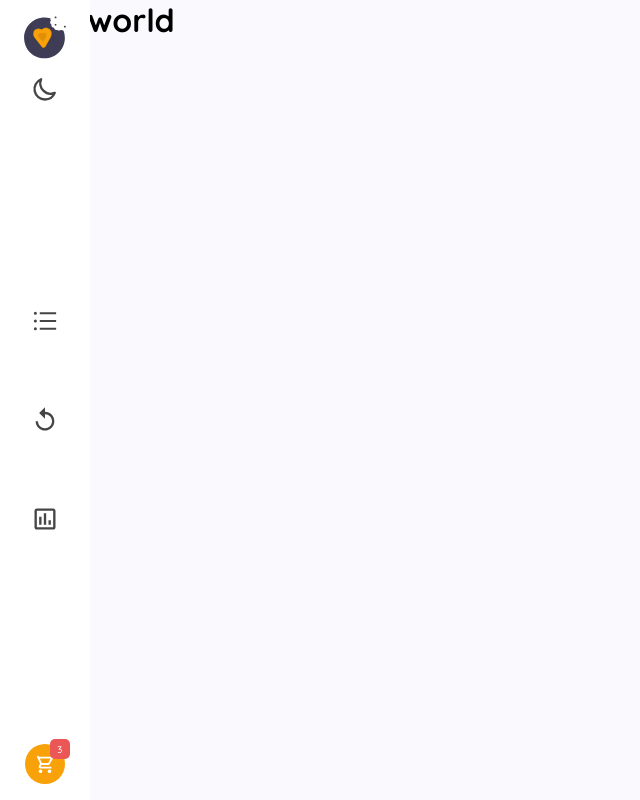
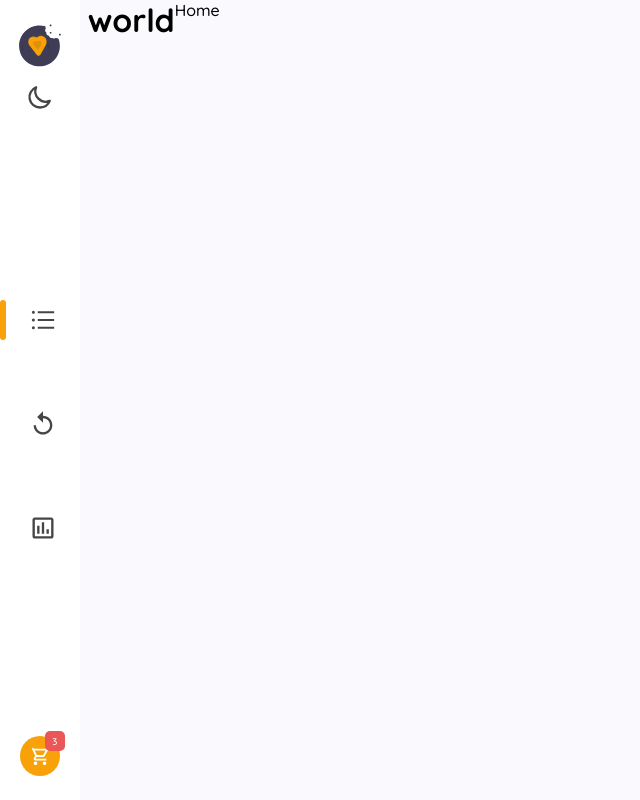
Before and after one commit to bmhuyquoc104/shoppingify, a React (Vite) app in the folder client/: page / in a window 1280 px wide. Shown: the whole page, without its empty margins (0-640 px from the left). Built offline with nearby package versions, Linux system fonts and the light colour scheme.

Commit message:
8. Finish add all required features and functionalities for header

```diff
--- a/client/src/App.tsx
+++ b/client/src/App.tsx
@@ -1,17 +1,28 @@
+import { ThemeProvider } from "styled-components";
+import { Route, Routes } from "react-router-dom";
 import Header from "./components/Header/Header";
 import { lightTheme, darkTheme } from "./style/Theme";
-import { ThemeProvider } from "styled-components";
 import useTheme from "./hooks/useTheme";
 import GlobalStyled from "./style/GlobalStyled";
+import Home from "./pages/Home";
+import NotFound from "./pages/NotFound";
+import History from "./pages/History";
+import Statistics from "./pages/Statistics";
 function App() {
-  const [ theme, themeToggler ] = useTheme();
+  const [theme, themeToggler] = useTheme();
   const themeMode = theme === "lightTheme" ? lightTheme : darkTheme;
   return (
-      <ThemeProvider theme = {themeMode}>
-        <GlobalStyled />
-        <Header themeToggler = {themeToggler} theme = {theme}/>
-        <h1>Hello world</h1>
-      </ThemeProvider>
+    <ThemeProvider theme={themeMode}>
+      <GlobalStyled />
+      <Header themeToggler={themeToggler} theme={theme} />
+      <h1>Hello world</h1>
+      <Routes>
+        <Route path = "/" element = {<Home/>}/>
+        <Route path = "/history" element = {<History/>}/>
+        <Route path = "/statistics" element = {<Statistics/>}/>
+        <Route path = "*" element = {<NotFound/>}/>
+      </Routes>
+    </ThemeProvider>
   );
 }
 
--- a/client/src/components/Header/Header.styled.ts
+++ b/client/src/components/Header/Header.styled.ts
@@ -1,77 +1,112 @@
 import styled from "styled-components";
 
 const HeaderStyled = styled.nav`
-  padding: 1em 1.5em;
+  padding: 1.5em 0em;
+  width:5em;
   display: flex;
   flex-direction: column;
   align-items: center;
   justify-content: space-between;
-  background-color: ${({theme}) => theme.header.backgroundColor};
+  background-color: ${({ theme }) => theme.header.backgroundColor};
   height: 100vh;
   position: fixed;
   z-index: 1;
 
-  .controller,.header-top {
+  .controller,
+  .header-top {
     display: flex;
     gap: 4em;
     flex-direction: column;
     align-items: center;
   }
-  .header-top{
-    gap:1em;
+  .header-top {
+    gap: 1em;
   }
-  .cart{
+  .cart {
     position: relative;
   }
   .itemCount {
-    top:-5px;
-    right:-5px;
+    top: -5px;
+    right: -5px;
     padding: 0.4em 0.8em;
     color: #ffffff;
-    font-size:0.6rem;
-    border-radius:5px;
+    font-size: 0.6rem;
+    border-radius: 5px;
     background-color: var(--clr_item_bg_light);
-    position:absolute;
+    position: absolute;
   }
 
-  .controller-container > :first-child{
-    position:relative;
-    font-size:1.75rem;
-    color:${({theme}) => theme.header.button.backgroundColor}
+  .controller-container > :first-child {
+    position: relative;
+    font-size: 1.75rem;
+    color: ${({ theme }) => theme.header.button.backgroundColor};
   }
-  .controller-container:hover{
-    .tagName,.triangle{
-      display:flex;
+  .controller-container:hover {
+    .tagName,
+    .triangle {
+      display: flex;
     }
   }
 
-  .controller-container{
+  .controller,.controller-icon,.controller-container{
+    width: 100%;
+  }
+  .controller-icon a {
+    width:100%;
+    display: flex;
+    padding: 6px 0;
+    align-items: center;
+  }
+  .controller-icon a >:nth-child(2){
+    margin-left:auto;
+    margin-right:auto;
+  }
+  .controller-icon a.active {
+    .decoration{
+      position: absolute;
+      padding:3px;
+      top:0;
+      left:0;
+      bottom:0;
+      background-color:#f9a109;
+      border-radius:5px;
+    }
+  }
+  .controller-icon a {
+    border-left: 5px solid transparent;
+    color: ${({ theme }) => theme.header.button.backgroundColor};
+  }
+
+  .controller-container {
     display: flex;
     align-items: center;
-    .tagName,.triangle{
-      display:none;
+    margin-left:auto;
+    .tagName,
+    .triangle {
+      display: none;
     }
   }
-  .tagName{
+  .tagName {
     position: absolute;
-    left:6.5em;
-    background-color: ${({theme}) => theme.header.button.backgroundColor};
-    color:${({theme}) => theme.header.backgroundColor};
-    padding:0.25em 0.6em;
-    font-weight:500;
-    font-size:0.75rem;
-    border-radius:5px;
+    left: 6.5em;
+    background-color: ${({ theme }) => theme.header.button.backgroundColor};
+    color: ${({ theme }) => theme.header.backgroundColor};
+    padding: 0.25em 0.6em;
+    font-weight: 500;
+    font-size: 0.75rem;
+    border-radius: 5px;
   }
-  .triangle{
-    z-index:2;
+  .triangle {
+    z-index: 2;
     position: absolute;
-    width:0;
-    height:0;
-    border:3px solid transparent;
-    border-top:0;
-    border-bottom:6px solid ${({theme}) => theme.header.button.backgroundColor};
-    left:4.5em;
-    transform:rotate(270deg);
+    width: 0;
+    height: 0;
+    border: 3px solid transparent;
+    border-top: 0;
+    border-bottom: 6px solid
+      ${({ theme }) => theme.header.button.backgroundColor};
+    left: 4.5em;
+    transform: rotate(270deg);
   }
 `;
 
--- a/client/src/components/Header/Header.tsx
+++ b/client/src/components/Header/Header.tsx
@@ -1,4 +1,4 @@
-import React from "react";
+import { NavLink } from "react-router-dom";
 import { imageResources } from "../../assets/imageResources";
 import { MdOutlineShoppingCart } from "react-icons/md";
 import { MdOutlineInsertChart } from "react-icons/md";
@@ -14,6 +14,8 @@ type HeaderProps = {
 };
 
 function Header({ themeToggler, theme }: HeaderProps) {
+  // declare navigate variable for routing between pages
+
   let itemCount = 3;
   const moonStyled = {
     color: "var(--clr_header_button_light)",
@@ -46,7 +48,10 @@ function Header({ themeToggler, theme }: HeaderProps) {
       <div className="controller">
         <div className="controller-container">
           <div className="controller-icon">
-            <AiOutlineUnorderedList />
+            <NavLink to="">
+              <div className="decoration"></div>
+              <AiOutlineUnorderedList />
+            </NavLink>
           </div>
           <div className="triangle"></div>
           <div className="tagName">
@@ -55,7 +60,10 @@ function Header({ themeToggler, theme }: HeaderProps) {
         </div>
         <div className="controller-container">
           <div className="controller-icon">
-            <MdReplay />
+            <NavLink to="history">
+              <div className="decoration"></div>
+              <MdReplay />
+            </NavLink>
           </div>
           <div className="triangle"></div>
           <div className="tagName">
@@ -64,7 +72,10 @@ function Header({ themeToggler, theme }: HeaderProps) {
         </div>
         <div className="controller-container">
           <div className="controller-icon">
-            <MdOutlineInsertChart />
+            <NavLink to="statistics">
+              <div className="decoration"></div>
+              <MdOutlineInsertChart />
+            </NavLink>
           </div>
           <div className="triangle"></div>
           <div className="tagName">
--- a/client/src/main.tsx
+++ b/client/src/main.tsx
@@ -1,9 +1,12 @@
-import React from 'react'
-import ReactDOM from 'react-dom/client'
-import App from './App'
+import React from "react";
+import ReactDOM from "react-dom/client";
+import App from "./App";
+import { BrowserRouter } from "react-router-dom";
 
-ReactDOM.createRoot(document.getElementById('root')!).render(
+ReactDOM.createRoot(document.getElementById("root")!).render(
   <React.StrictMode>
-    <App />
+    <BrowserRouter>
+      <App />
+    </BrowserRouter>
   </React.StrictMode>
-)
+);
--- /dev/null
+++ b/client/src/pages/History.tsx
@@ -0,0 +1,9 @@
+import React from 'react'
+
+function History() {
+  return (
+    <div>History</div>
+  )
+}
+
+export default History
--- /dev/null
+++ b/client/src/pages/Home.tsx
@@ -0,0 +1,9 @@
+import React from 'react'
+
+function Home() {
+  return (
+    <div>Home</div>
+  )
+}
+
+export default Home
--- /dev/null
+++ b/client/src/pages/NotFound.tsx
@@ -0,0 +1,9 @@
+import React from 'react'
+
+function NotFound() {
+  return (
+    <div>NotFound</div>
+  )
+}
+
+export default NotFound
--- /dev/null
+++ b/client/src/pages/Statistics.tsx
@@ -0,0 +1,9 @@
+import React from 'react'
+
+function Statistics() {
+  return (
+    <div>Statistics</div>
+  )
+}
+
+export default Statistics
```
